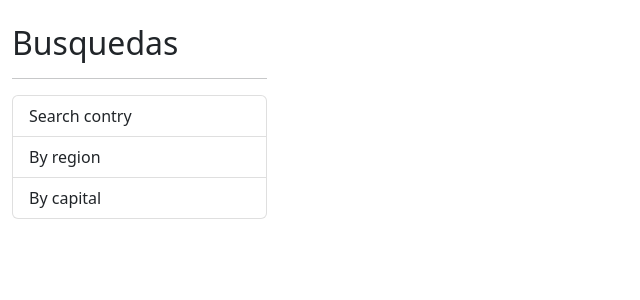
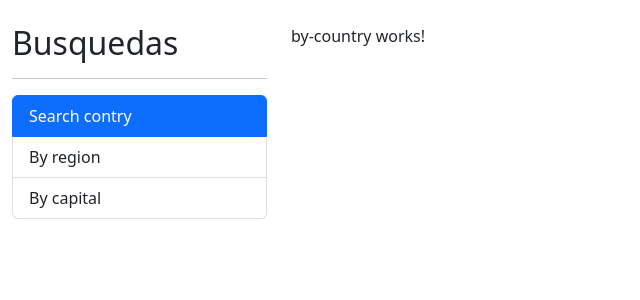
Before and after one commit to benjaminbascary/angular_countries_app, an Angular app: page / in a window 1280 px wide. Shown: the top 300 px of the page, without its empty margins (0-640 px from the left). Built offline with nearby package versions, Linux system fonts and the light colour scheme.

Commit message:
Adds sidebar ruting to the app
This commit finishes the routing of the app and puts it at the
share/sidebar component.

```diff
--- a/src/app/app.component.html
+++ b/src/app/app.component.html
@@ -8,13 +8,29 @@
     <h2>Busquedas</h2>
     <hr>
     <ul class="list-group">
-      <li class="list-group-item">Search contry</li>
-      <li class="list-group-item">By region</li>
-      <li class="list-group-item">By capital</li>
+      <li
+        routerLink=""
+        routerLinkActive="active"
+        [routerLinkActiveOptions]="{exact: true}"
+        class="list-group-item">
+        Search contry
+      </li>
+      <li
+        routerLink="region"
+        routerLinkActive="active"
+        class="list-group-item">
+        By region
+      </li>
+      <li
+        routerLink="capital"
+        routerLinkActive="active"
+        class="list-group-item">
+        By capital
+      </li>
     </ul>
   </div>
 
   <div class="col-9">
-
+    <router-outlet></router-outlet>
   </div>
 </div>
--- a/src/app/app.module.ts
+++ b/src/app/app.module.ts
@@ -1,6 +1,9 @@
+// Core
 import { NgModule } from '@angular/core';
 import { BrowserModule } from '@angular/platform-browser';
-
+// Routing
+import { AppRoutingModule } from './app-routing.module';
+// Developer's
 import { AppComponent } from './app.component';
 import { CountriesModule } from './countries/countries.module';
 import { SharedModule } from './shared/shared.module';
@@ -11,6 +14,7 @@ import { SharedModule } from './shared/shared.module';
   ],
   imports: [
     BrowserModule,
+    AppRoutingModule,
     SharedModule,
     CountriesModule
   ],
```
Also changed, not shown: src/app/app-routing.module.ts (added, +47 -0 lines).
